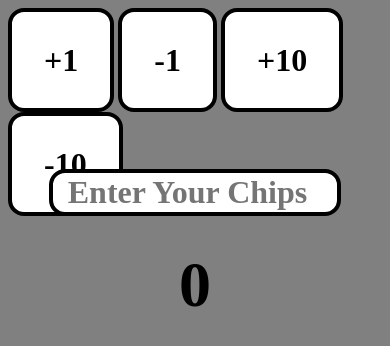
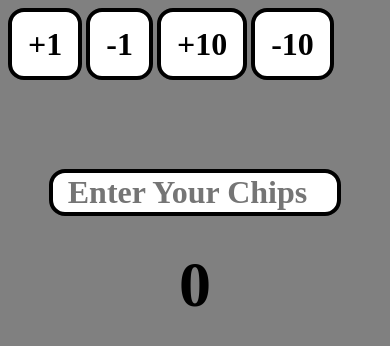
Before and after one commit to kiyusama/Chip-Counter, a plain HTML site: page index.html in a window 390 px wide. Drawn offline with Linux system fonts and the light colour scheme.

Commit message:
Add files via upload

```diff
--- a/ChipCounter.css
+++ b/ChipCounter.css
@@ -30,6 +30,13 @@ body {
     padding: 1em 1em;
 }
 
+@media (max-width: 500px) {
+    .botton, .botton:link, .botton:visited, .botton:hover, .botton:active {
+      padding: .5em .5em;
+      font-size: 600 2rem/1;
+    }
+  }
+
 .Chip_Output {
     position: absolute;
     top: 30%;
```
